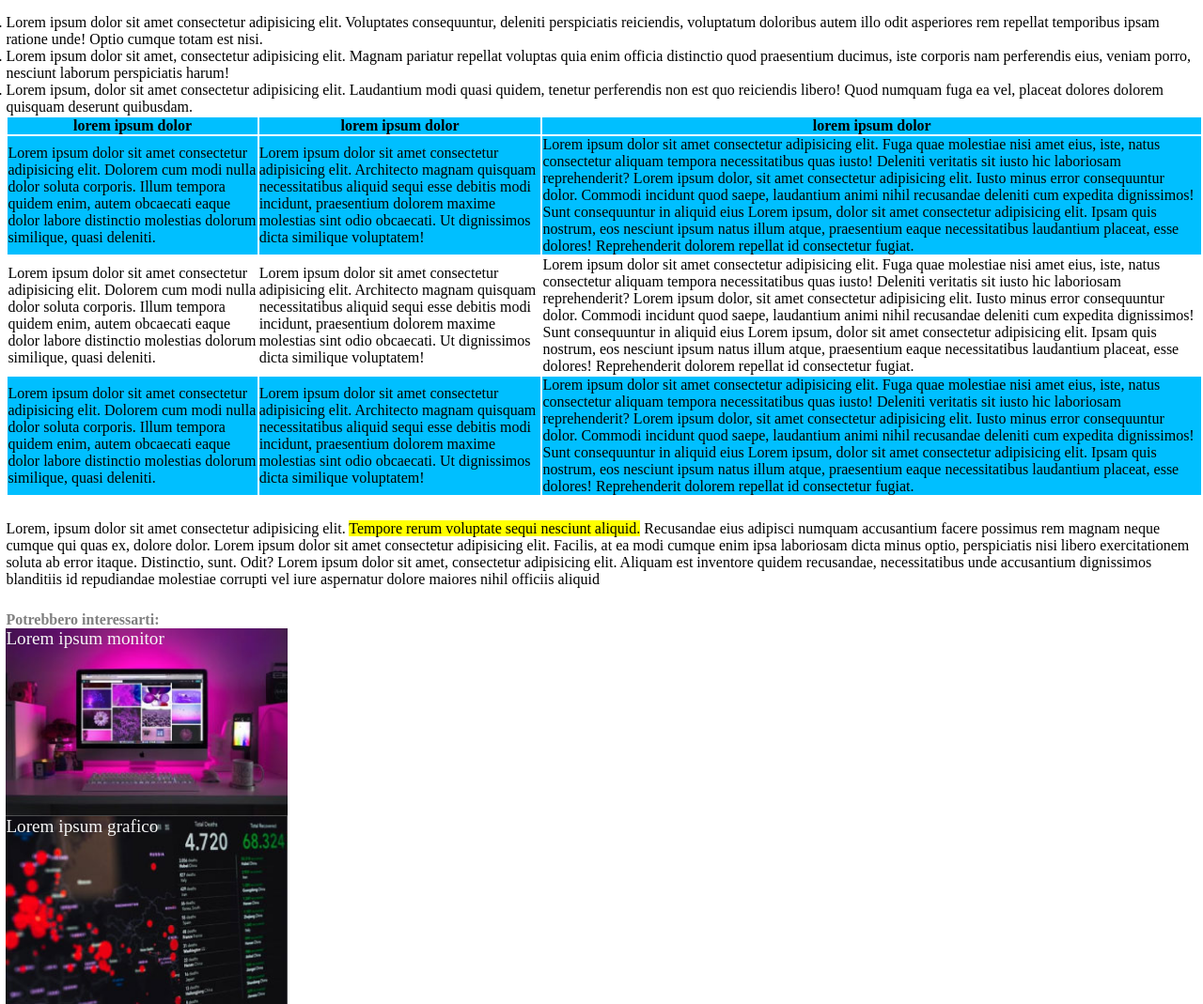
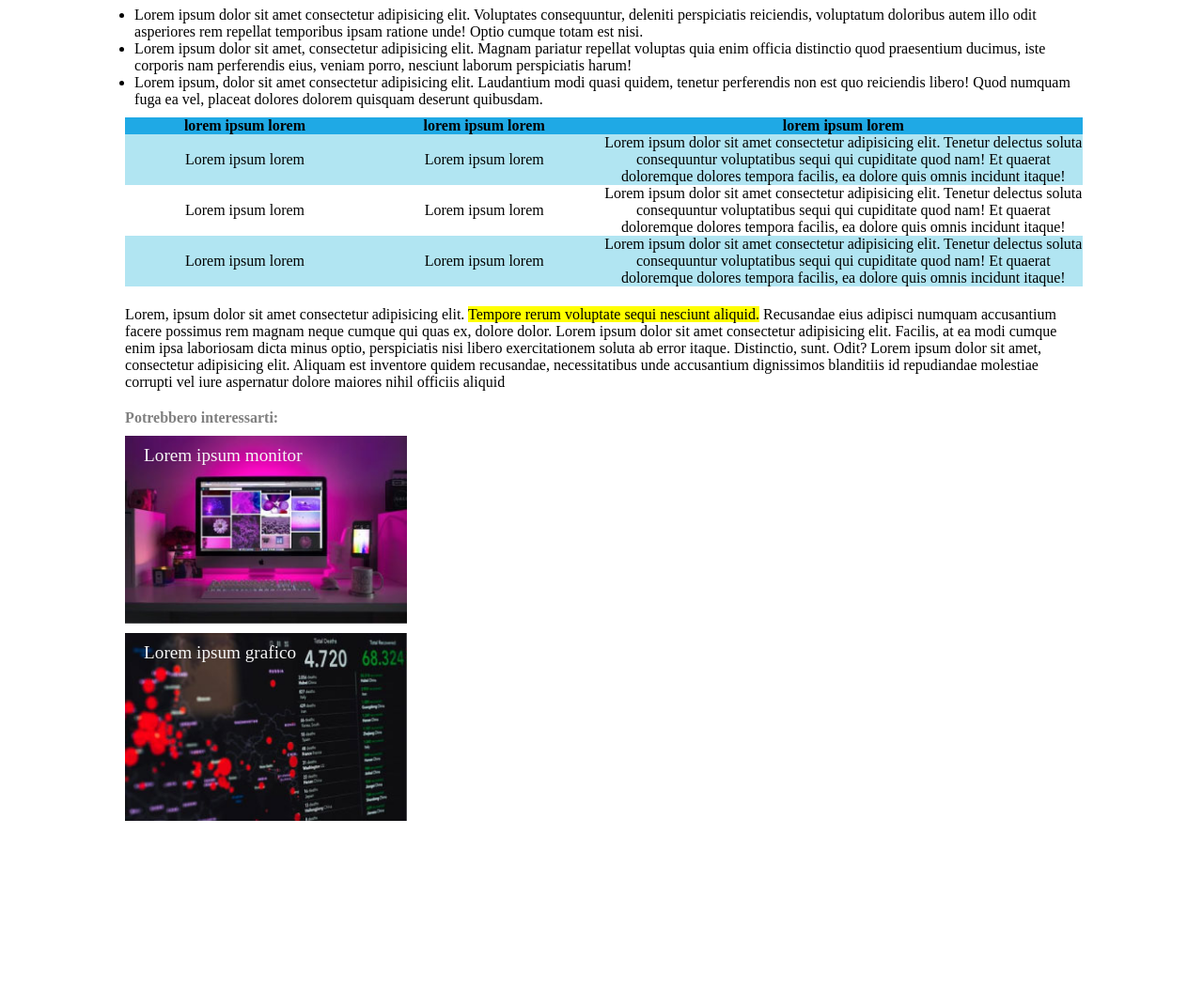
Before and after one commit to italocirillo/html-css-booleaner, a plain HTML site: page index.html in a window 1280 px wide. Shown: the part 786-1855 px from the top of the page at 94% size. After the commit the page ends 1660 px from the top, so only its background shows below. Drawn offline with Linux system fonts and the light colour scheme.

Commit message:
esercizio completo

```diff
--- a/css/style.css
+++ b/css/style.css
@@ -24,11 +24,22 @@ h2{
     color: gray;
 }
 ul{
-    list-style-type: symbols(circle);
-    padding: 10%;
+    margin: 10px;
+}
+table{
+    border-spacing: 0;
+}
+td{
+    text-align:center;
+}
+th{
+    background-color:#1fa9e5 ;
 }
 
-
+.container{
+    width: 80%;
+    margin: auto;
+}
 
 
 /*HEADER*/
@@ -64,28 +75,38 @@ header{
 .evidenziato{
     background-color: yellow;
 }
+
 .riga-blu{
-    background-color: deepskyblue;
+    background-color: #b1e5f2;
 }
+
+.colonna-larga{
+    width: 50%;
+}
+
 
 /*FOOTER*/
 footer{
-    height: 200px;
+    height: 400px;
 }
 .articolo{
-    height: 100%;
+    display: block;
+    margin: 10px 0px;
+    height: 50%;
     background-image: url(../img/monitor.jpg);
     background-size: contain;
     background-repeat: no-repeat;
 }
 .nome-articoli{
-    margin-top: 10;
-    padding-left: 10;
+    display: inline-block;
+    margin:10px 20px;
+    height: 10%;
     color:whitesmoke;
     font-size: 1.2rem;
 }
 .articolo2{
-    height: 100%;
+    display: block;
+    height: 50%;
     background-image: url(../img/graph.jpg);
     background-size: contain;
     background-repeat: no-repeat;
--- a/index.html
+++ b/index.html
@@ -11,11 +11,17 @@
 
     <!-- header -->
     <header>
+
+        <div class="container">
             <img class="logo" src="img/logo.svg" alt="logo">
+        </div>
+
     </header>
     <!-- fine header -->
 
     <!-- main -->
+    <div class="container">
+
         <main>
             <!-- titolo e autore-->
             <section>
@@ -48,41 +54,44 @@
 
             <!-- lista -->
 
-        <ol>
+            <ul>
                 <li>Lorem ipsum dolor sit amet consectetur adipisicing elit. Voluptates consequuntur, deleniti perspiciatis reiciendis, voluptatum doloribus autem illo odit asperiores rem repellat temporibus ipsam ratione unde! Optio cumque totam est nisi.</li>
                 <li>Lorem ipsum dolor sit amet, consectetur adipisicing elit. Magnam pariatur repellat voluptas quia enim officia distinctio quod praesentium ducimus, iste corporis nam perferendis eius, veniam porro, nesciunt laborum perspiciatis harum!</li>
                 <li>Lorem ipsum, dolor sit amet consectetur adipisicing elit. Laudantium modi quasi quidem, tenetur perferendis non est quo reiciendis libero! Quod numquam fuga ea vel, placeat dolores dolorem quisquam deserunt quibusdam.</li>
-        </ol>
+            </ul>
 
             <!-- tabella -->
             <table>
                 <thead>
                     <tr class="riga-blu">
-                    <th>lorem ipsum dolor</th>
-                    <th>lorem ipsum dolor</th>
-                    <th>lorem ipsum dolor</th>
+                        <th>lorem ipsum lorem</th>
+                        <th>lorem ipsum lorem</th>
+                        <th class="colonna-larga">lorem ipsum lorem</th>
                     </tr>
 
                 </thead>
 
                 <tbody>
+
                     <tr class="riga-blu">
-                    <td>Lorem ipsum dolor sit amet consectetur adipisicing elit. Dolorem cum modi nulla dolor soluta corporis. Illum tempora quidem enim, autem obcaecati eaque dolor labore distinctio molestias dolorum similique, quasi deleniti. </td>
-                    <td>Lorem ipsum dolor sit amet consectetur adipisicing elit. Architecto magnam quisquam necessitatibus aliquid sequi esse debitis modi incidunt, praesentium dolorem maxime molestias sint odio obcaecati. Ut dignissimos dicta similique voluptatem!</td>
-                    <td>Lorem ipsum dolor sit amet consectetur adipisicing elit. Fuga quae molestiae nisi amet eius, iste, natus consectetur aliquam tempora necessitatibus quas iusto! Deleniti veritatis sit iusto hic laboriosam reprehenderit? Lorem ipsum dolor, sit amet consectetur adipisicing elit. Iusto minus error consequuntur dolor. Commodi incidunt quod saepe, laudantium animi nihil recusandae deleniti cum expedita dignissimos! Sunt consequuntur in aliquid eius Lorem ipsum, dolor sit amet consectetur adipisicing elit. Ipsam quis nostrum, eos nesciunt ipsum natus illum atque, praesentium eaque necessitatibus laudantium placeat, esse dolores! Reprehenderit dolorem repellat id consectetur fugiat.</td>
+                        <td>Lorem ipsum lorem</td>
+                        <td>Lorem ipsum lorem</td>
+                        <td>Lorem ipsum dolor sit amet consectetur adipisicing elit. Tenetur delectus soluta consequuntur voluptatibus sequi qui cupiditate quod nam! Et quaerat doloremque dolores tempora facilis, ea dolore quis omnis incidunt itaque!</td>
                     </tr>
 
                     <tr>
-                    <td>Lorem ipsum dolor sit amet consectetur adipisicing elit. Dolorem cum modi nulla dolor soluta corporis. Illum tempora quidem enim, autem obcaecati eaque dolor labore distinctio molestias dolorum similique, quasi deleniti. </td>
-                    <td>Lorem ipsum dolor sit amet consectetur adipisicing elit. Architecto magnam quisquam necessitatibus aliquid sequi esse debitis modi incidunt, praesentium dolorem maxime molestias sint odio obcaecati. Ut dignissimos dicta similique voluptatem!</td>
-                    <td>Lorem ipsum dolor sit amet consectetur adipisicing elit. Fuga quae molestiae nisi amet eius, iste, natus consectetur aliquam tempora necessitatibus quas iusto! Deleniti veritatis sit iusto hic laboriosam reprehenderit? Lorem ipsum dolor, sit amet consectetur adipisicing elit. Iusto minus error consequuntur dolor. Commodi incidunt quod saepe, laudantium animi nihil recusandae deleniti cum expedita dignissimos! Sunt consequuntur in aliquid eius Lorem ipsum, dolor sit amet consectetur adipisicing elit. Ipsam quis nostrum, eos nesciunt ipsum natus illum atque, praesentium eaque necessitatibus laudantium placeat, esse dolores! Reprehenderit dolorem repellat id consectetur fugiat.</td>
+                        <td>Lorem ipsum lorem</td>
+                        <td>Lorem ipsum lorem</td>
+                        <td>Lorem ipsum dolor sit amet consectetur adipisicing elit. Tenetur delectus soluta consequuntur voluptatibus sequi qui cupiditate quod nam! Et quaerat doloremque dolores tempora facilis, ea dolore quis omnis incidunt itaque!</td>
                     </tr>
 
                     <tr class="riga-blu">
-                    <td>Lorem ipsum dolor sit amet consectetur adipisicing elit. Dolorem cum modi nulla dolor soluta corporis. Illum tempora quidem enim, autem obcaecati eaque dolor labore distinctio molestias dolorum similique, quasi deleniti. </td>
-                    <td>Lorem ipsum dolor sit amet consectetur adipisicing elit. Architecto magnam quisquam necessitatibus aliquid sequi esse debitis modi incidunt, praesentium dolorem maxime molestias sint odio obcaecati. Ut dignissimos dicta similique voluptatem!</td>
-                    <td>Lorem ipsum dolor sit amet consectetur adipisicing elit. Fuga quae molestiae nisi amet eius, iste, natus consectetur aliquam tempora necessitatibus quas iusto! Deleniti veritatis sit iusto hic laboriosam reprehenderit? Lorem ipsum dolor, sit amet consectetur adipisicing elit. Iusto minus error consequuntur dolor. Commodi incidunt quod saepe, laudantium animi nihil recusandae deleniti cum expedita dignissimos! Sunt consequuntur in aliquid eius Lorem ipsum, dolor sit amet consectetur adipisicing elit. Ipsam quis nostrum, eos nesciunt ipsum natus illum atque, praesentium eaque necessitatibus laudantium placeat, esse dolores! Reprehenderit dolorem repellat id consectetur fugiat.</td>
+                        <td>Lorem ipsum lorem</td>
+                        <td>Lorem ipsum lorem</td>
+                        <td>Lorem ipsum dolor sit amet consectetur adipisicing elit. Tenetur delectus soluta consequuntur voluptatibus sequi qui cupiditate quod nam! Et quaerat doloremque dolores tempora facilis, ea dolore quis omnis incidunt itaque!</td>
                     </tr>
+
+
 
                 </tbody>
 
@@ -108,20 +117,23 @@
 
             <h2>Potrebbero interessarti:</h2>
             <div class="articolo">
-            <span class="nome-articoli">
+                <div class="nome-articoli">
                     Lorem ipsum monitor
-            </span>
+                </div>
 
             </div>
             <div class="articolo2">
-            <span class="nome-articoli">
+                <div class="nome-articoli">
                     Lorem ipsum grafico
-            </span>
+                </div>
 
             </div>
 
 
         </footer>
         <!-- fine footer -->
+
+    </div>
+
 </body>
 </html>
```
Lines whose indentation alone changed are shown as unchanged.
